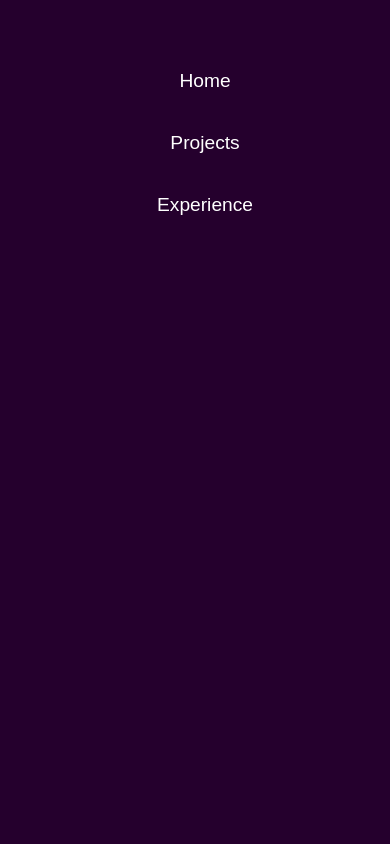
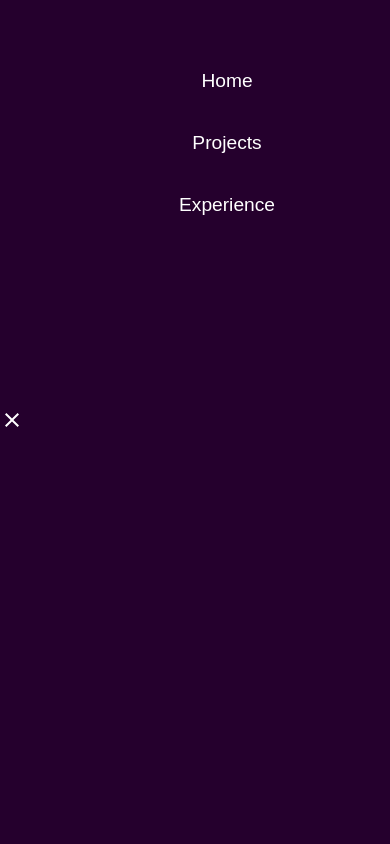
Before and after one commit to SabineZilde/Portfolio-project, a React (Create React App) app: page / in a window 390 px wide. Both pictures are taken after a click on the button 350 px from the left and 40 px from the top of the page. Shown: the top 844 px of the page. Built offline with nearby package versions, Linux system fonts and the light colour scheme.

Commit message:
feat: toggleButton changes to closeButton

```diff
--- a/src/components/Navbar.jsx
+++ b/src/components/Navbar.jsx
@@ -4,10 +4,12 @@ import "../styles/Navbar.css";
 import LinkedInIcon from "@mui/icons-material/LinkedIn";
 import GithubIcon from "@mui/icons-material/GitHub";
 import ReorderIcon from "@mui/icons-material/Reorder";
+import CloseIcon from "@mui/icons-material/Close";
 import logo from '../assets/white_ico.png';
 
 function Navbar() {
   const [expandNavbar, setExpandNavbar] = useState(false);
+  const [toggleButton, setToggleButton] = useState(<ReorderIcon />);
 
   const location = useLocation();
 
@@ -22,6 +24,9 @@ function Navbar() {
       <div className='logo'>
         <Link to='/'> <img src={logo} alt="Logo" /> </Link>
       </div>
+      <div className="closeButton">
+        {toggleButton}
+      </div>
       <div className="links">
         <Link to="/"> Home </Link>
         <Link to="/projects"> Projects </Link>
@@ -35,9 +40,10 @@ function Navbar() {
         <button
           onClick={() => {
             setExpandNavbar((prev) => !prev);
+            setToggleButton(<CloseIcon />);
           }}
         >
-          <ReorderIcon />
+          {toggleButton}
         </button>
       </div>
     </div>
--- a/src/styles/Navbar.css
+++ b/src/styles/Navbar.css
@@ -69,6 +69,14 @@
   cursor: pointer;
 }
 
+.closeButton {
+  margin-right: 20px;
+  background-color: transparent;
+  border: none;
+  color: white;
+  cursor: pointer;
+}
+
 #open {
   height: 100vh;
 }
@@ -90,6 +98,14 @@
 
 #open .icons {
   display: none;
+}
+
+#close .closeButton {
+  display: none;
+}
+
+#open .closeButton {
+
 }
 
 @media only screen and (max-width: 900px) {
```
